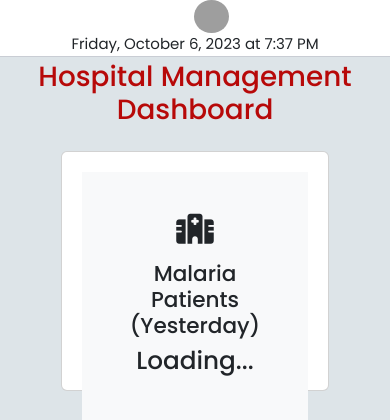
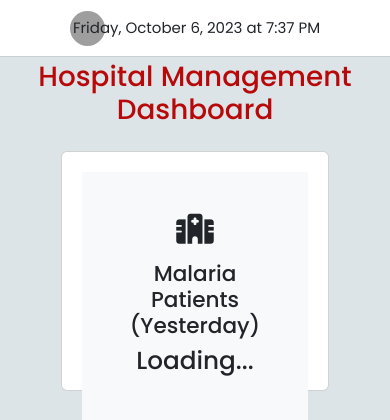
Before and after one commit to webapp-master/my-1st-web-app-project, a Django app: page /dashboard/ in a window 390 px wide; the page is wider, and only the part inside the window is pictured. Shown: the top 420 px of that part. Run offline with Django 4.2, Linux system fonts and the light colour scheme; grey boxes are pictures that could not be loaded.

Commit message:
style 2---- but incomplete

```diff
--- a/static/css/dashboard.css
+++ b/static/css/dashboard.css
@@ -262,11 +262,12 @@ img {
 @media screen and (max-width: 768px) {
   .header {
       display: flex;
-      flex-direction: column; /* Stack elements vertically on small screens */
-      align-items: center; /* Center align items horizontally */
+      flex-direction: row; /* Maintain flex-direction: row; */
+      justify-content: center; /* Center items horizontally */
+      align-items: center; /* Center items vertically */
   }
 
   .header__logo {
-      margin-top: 10px; /* Adjust the margin as needed to control vertical spacing */
+      margin: 0; /* Reset any margin to ensure proper centering */
   }
 }
```
